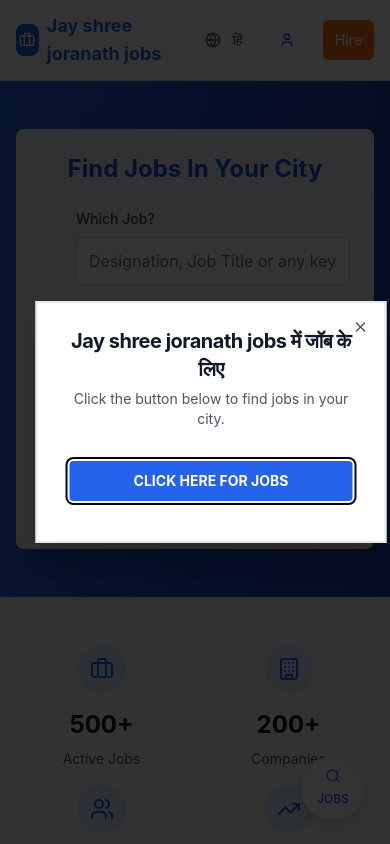
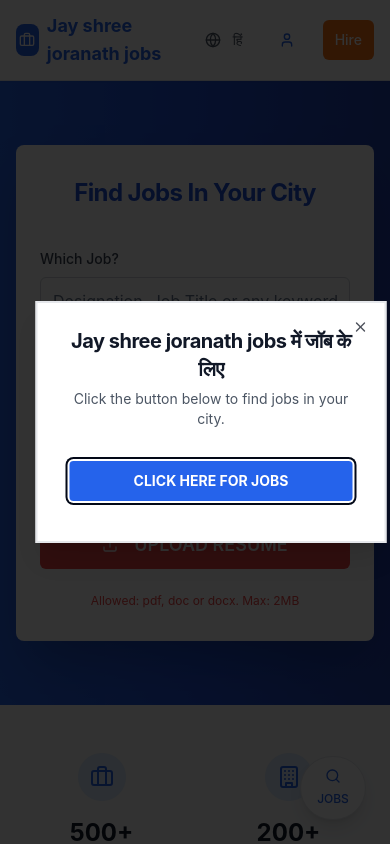
Before and after one commit to pankajpareek026/workbridge-connect-careers, a React (Vite) app: page / in a window 390 px wide. Shown: the top 844 px of the page. Built offline with nearby package versions, Linux system fonts and the light colour scheme.

Commit message:
Fix: Improve hero section design and responsiveness
The AI has been asked to fix the broken design of the hero section and make it responsive. This commit addresses the UI/UX issues and improves the overall look and feel of the hero section.

```diff
--- a/src/pages/Index.tsx
+++ b/src/pages/Index.tsx
@@ -124,69 +124,70 @@ const Index = () => {
         </div>
       </header>
 
-      {/* Hero Section with Blue Gradient - Fixed Layout */}
-      <section className="bg-gradient-to-r from-blue-600 via-blue-700 to-blue-800 py-12 sm:py-20 min-h-[400px] sm:min-h-[500px] flex items-center">
+      {/* Hero Section - Clean and Centered Design */}
+      <section className="bg-gradient-to-r from-blue-600 via-blue-700 to-blue-800 py-16 sm:py-24">
         <div className="container mx-auto px-4">
-          <div className="max-w-7xl mx-auto">
+          <div className="max-w-2xl mx-auto">
             {/* Main Search Card */}
-            <Card className="bg-white/95 backdrop-blur-sm shadow-2xl border-0 p-6 sm:p-8">
-              <div className="text-center mb-6 sm:mb-8">
-                <h1 className="text-2xl sm:text-4xl md:text-5xl font-bold text-blue-700 mb-4">
+            <Card className="bg-white shadow-2xl border-0 rounded-lg overflow-hidden">
+              <CardHeader className="text-center py-8 px-6">
+                <CardTitle className="text-2xl sm:text-3xl md:text-4xl font-bold text-blue-700 mb-2">
                   Find Jobs In Your City
-                </h1>
-              </div>
+                </CardTitle>
+              </CardHeader>
 
-              {/* Search Form - Fixed Layout */}
-              <div className="flex flex-col lg:flex-row gap-4 items-end">
+              <CardContent className="px-6 pb-8">
+                {/* Search Form */}
+                <div className="space-y-6">
                   {/* Job Input */}
-                <div className="flex-1 min-w-0">
+                  <div>
                     <label className="block text-sm font-medium text-gray-700 mb-2">
                       Which Job?
                     </label>
                     <Input
                       placeholder="Designation, Job Title or any keyword"
-                    className="h-12 text-base border-gray-300 w-full"
+                      className="h-12 text-base border-gray-300"
                     />
                   </div>
 
                   {/* Location Input */}
-                <div className="flex-1 min-w-0">
+                  <div>
                     <label className="block text-sm font-medium text-gray-700 mb-2">
                       Where?
                     </label>
                     <Input
                       placeholder="Area, City or Pincode"
-                    className="h-12 text-base border-gray-300 w-full"
+                      className="h-12 text-base border-gray-300"
                     />
                   </div>
 
                   {/* Find Jobs Button */}
-                <div className="w-full lg:w-auto">
                   <Button
-                    className="w-full lg:w-auto h-12 bg-blue-600 hover:bg-blue-700 text-white font-semibold text-base px-8"
+                    className="w-full h-12 bg-blue-600 hover:bg-blue-700 text-white font-semibold text-lg"
                     onClick={() => navigate('/jobs')}
                   >
                     FIND JOBS
                   </Button>
-                </div>
 
                   {/* Upload Resume Button */}
-                <div className="w-full lg:w-auto">
                   <Button
-                    className="w-full lg:w-auto h-12 bg-red-500 hover:bg-red-600 text-white font-semibold text-base px-6"
+                    className="w-full h-12 bg-red-500 hover:bg-red-600 text-white font-semibold text-lg"
                     onClick={() => navigate('/register')}
                   >
-                    <Upload className="h-4 w-4 mr-2" />
+                    <Upload className="h-5 w-5 mr-2" />
                     UPLOAD RESUME
                   </Button>
-                  <p className="text-xs text-red-500 mt-1 text-center lg:text-left">
+                  <p className="text-xs text-red-500 text-center">
                     Allowed: pdf, doc or docx. Max: 2MB
                   </p>
                 </div>
+              </CardContent>
+            </Card>
           </div>
-            </Card>
+        </div>
+      </section>
 
-            {/* Quick Search Icon */}
+      {/* Floating Search Button */}
       <div className="fixed bottom-6 right-6 z-40">
         <Button
           size="lg"
@@ -199,9 +200,6 @@ const Index = () => {
           </div>
         </Button>
       </div>
-          </div>
-        </div>
-      </section>
 
       {/* Stats Section */}
       <section className="py-12 sm:py-16 bg-gray-50">
```
Lines whose indentation alone changed are shown as unchanged.
